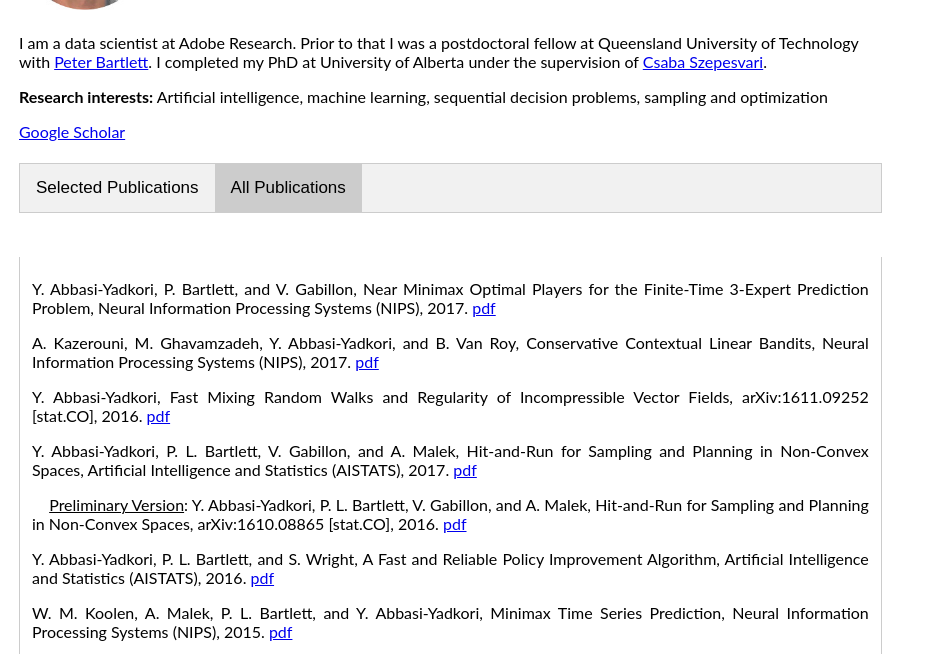
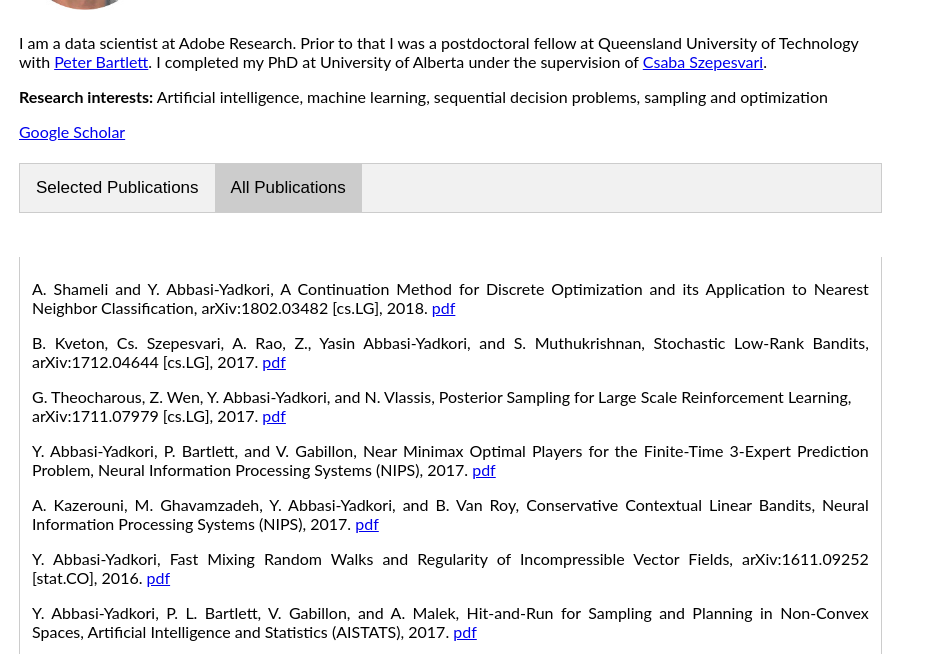
Before and after one commit to yasin-abbasi/yasin-abbasi.github.io, a plain HTML site: page index.html in a window 1280 px wide. Both pictures are taken after a click on the button "All Publications". Shown: the part 140-794 px from the top of the page, without its empty margins (0-926 px from the left). Drawn offline with Linux system fonts and the light colour scheme.

Commit message:
arxiv files added

```diff
--- a/index.html
+++ b/index.html
@@ -153,6 +153,24 @@ pdf</a>
 <td>
 
 <div id="All" class="tabcontent">
+
+<p align="justify">
+A. Shameli and Y. Abbasi-Yadkori, A Continuation Method for Discrete Optimization and its Application to Nearest Neighbor Classification, arXiv:1802.03482 [cs.LG], 2018.
+<a href="https://arxiv.org/pdf/1802.03482.pdf">
+pdf</a>
+</p>
+
+<p align="justify">
+B. Kveton, Cs. Szepesvari, A. Rao, Z., Yasin Abbasi-Yadkori, and S. Muthukrishnan, Stochastic Low-Rank Bandits, arXiv:1712.04644 [cs.LG], 2017.
+<a href="https://arxiv.org/pdf/1712.04644.pdf">
+pdf</a>
+</p>
+
+<a align="justify">
+G. Theocharous, Z. Wen, Y. Abbasi-Yadkori, and N. Vlassis, Posterior Sampling for Large Scale Reinforcement Learning, arXiv:1711.07979 [cs.LG], 2017.
+<a href="https://arxiv.org/pdf/1711.07979.pdf">
+pdf</a>
+</p>
 
 <p align="justify">
 Y. Abbasi-Yadkori, P. Bartlett, and V. Gabillon, Near Minimax Optimal Players for the Finite-Time 3-Expert Prediction Problem, Neural Information Processing Systems (NIPS), 2017.
```
